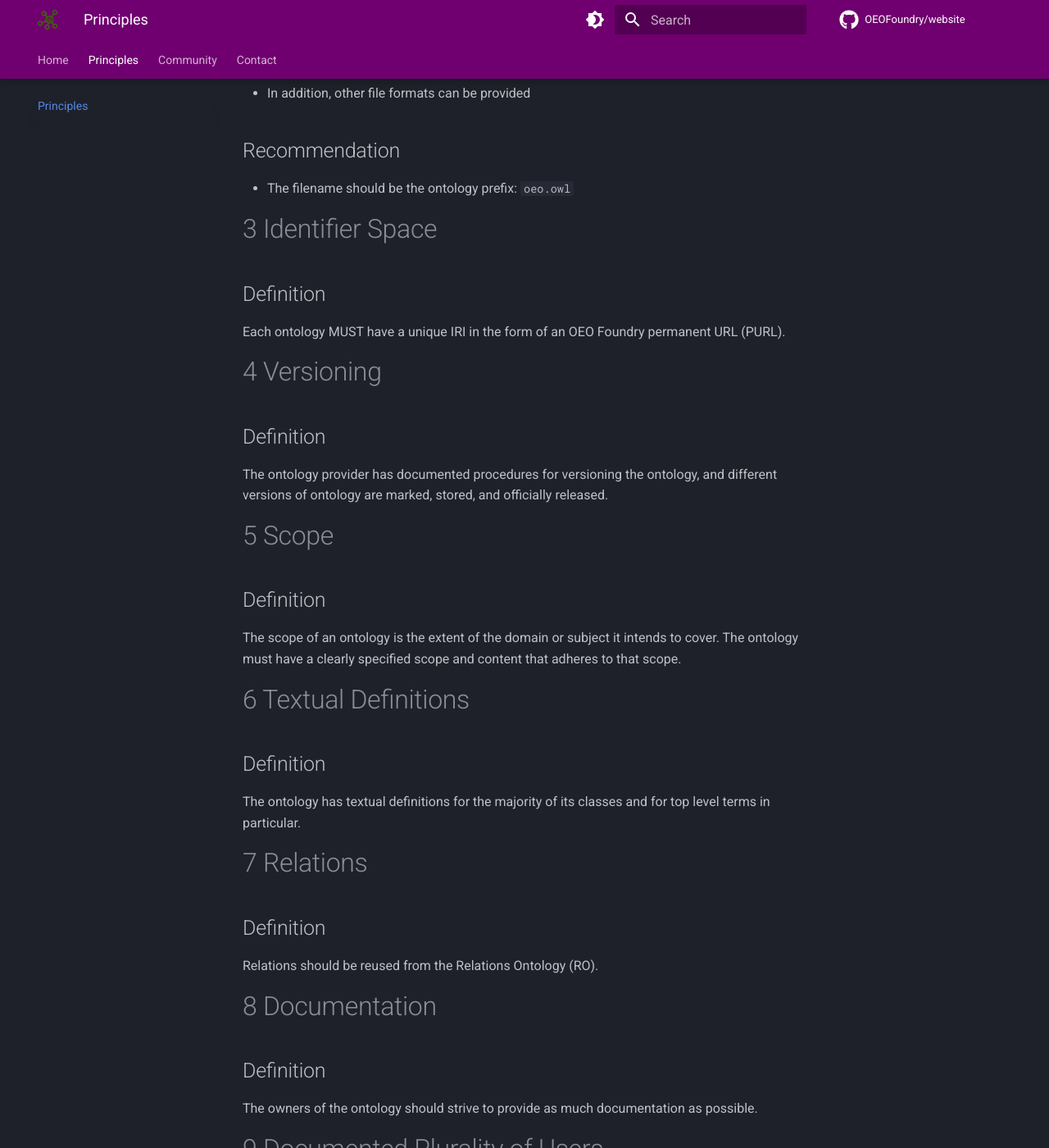
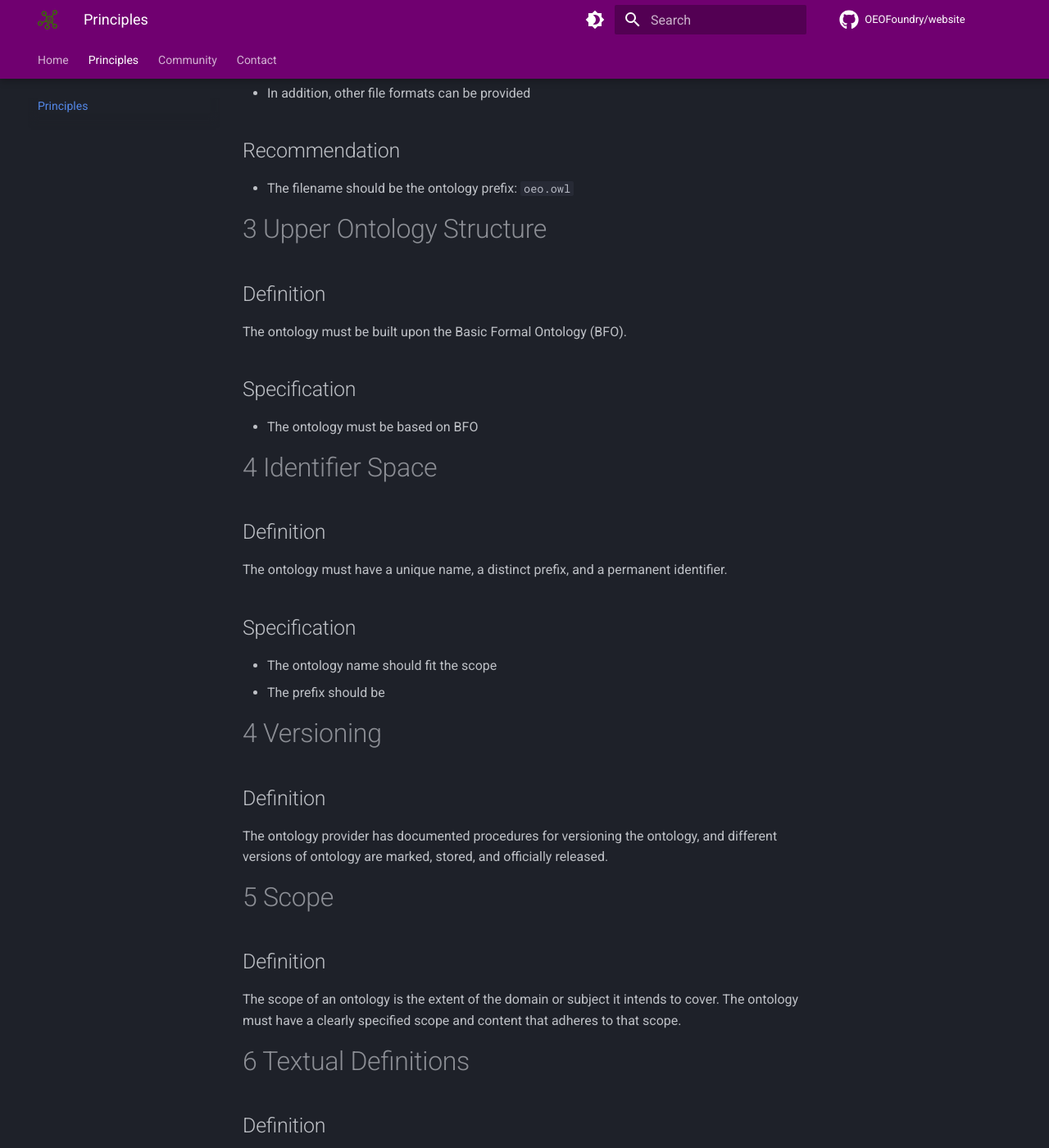
Before and after one commit to ENEROFoundry/ENEROFoundry, an MkDocs documentation site: the page built from docs/principles.md, in a window 1280 px wide and 1400 px high, scrolled down 969 px. Shown: the whole window at 82% size. Built offline with MkDocs 1.6.1 and Material for MkDocs 9.7.7, drawn with Linux system fonts in a browser that asks for light colours; comment, search, counter and statistics services are not loaded; the version menu is left out; some of the changed text lies outside the part shown.

Commit message:
Update principles #4

```diff
--- a/docs/principles.md
+++ b/docs/principles.md
@@ -6,7 +6,7 @@ Our commitment to FAIR and open science drives the development of reusable knowl
 # 1 Open
 
 ## Definition
-The ontology must be **freely accessible** and usable by all under a **suitable open license**.
+The ontology must be freely accessible and usable by all under a suitable open license.
 
 ## Specification
 - The open license must part of the [SPDX License List](https://spdx.org/licenses/)
@@ -29,11 +29,23 @@ The ontology is made available in a common formal language in an accepted concre
 - The filename should be the ontology prefix: `oeo.owl`
 
 
-# 3 Identifier Space
+# 3 Upper Ontology Structure
 
 ## Definition
-Each ontology MUST have a unique IRI in the form of an  OEO Foundry permanent URL (PURL).
+The ontology must be built upon the Basic Formal Ontology (BFO).
 
+## Specification
+- The ontology must be based on BFO
+
+
+# 4 Identifier Space
+
+## Definition
+The ontology must have a unique name, a distinct prefix, and a permanent identifier.
+
+## Specification
+- The ontology name should fit the scope
+- The prefix should be
 
 # 4 Versioning
 
```
